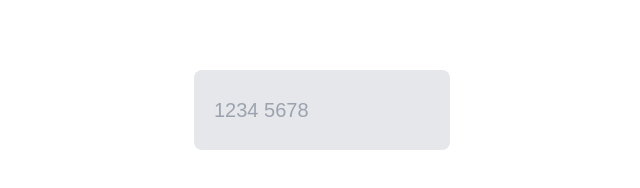
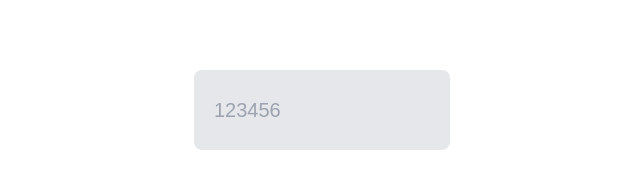
Before and after one commit to sitechtimes/vent-defeater, a Vue app: page /join in a window 1280 px wide. Shown: the part 306-494 px from the top of the page, without its empty margins (318-958 px from the left). Built offline with nearby package versions, Linux system fonts and the light colour scheme; a web font is replaced by a local one.

Commit message:
changed space issue and maxlength

```diff
--- a/src/components/enterBar.vue
+++ b/src/components/enterBar.vue
@@ -1,12 +1,12 @@
 <script setup lang="ts">
 const checkDigit = (event: KeyboardEvent) => {
-  if (event.key.length === 1 && isNaN(Number(event.key))) event.preventDefault();
+  if (event.key.length === 1 && isNaN(Number(event.key)) || event.key==' ') event.preventDefault();
 };
 </script>
 
 <template>
   <div class="joe flex rounded-lg bg-gray-200 focus:outline-indigo-400">
-    <input type="text" class="bg-transparent text-left ml-5 text-xl" @hover="" @keydown="checkDigit" maxlength="8" placeholder="1234 5678" />
+    <input type="text" class="bg-transparent text-left ml-5 text-xl" @hover="" @keydown="checkDigit" maxlength="6" placeholder="123456" />
   </div>
 </template>
 
```
